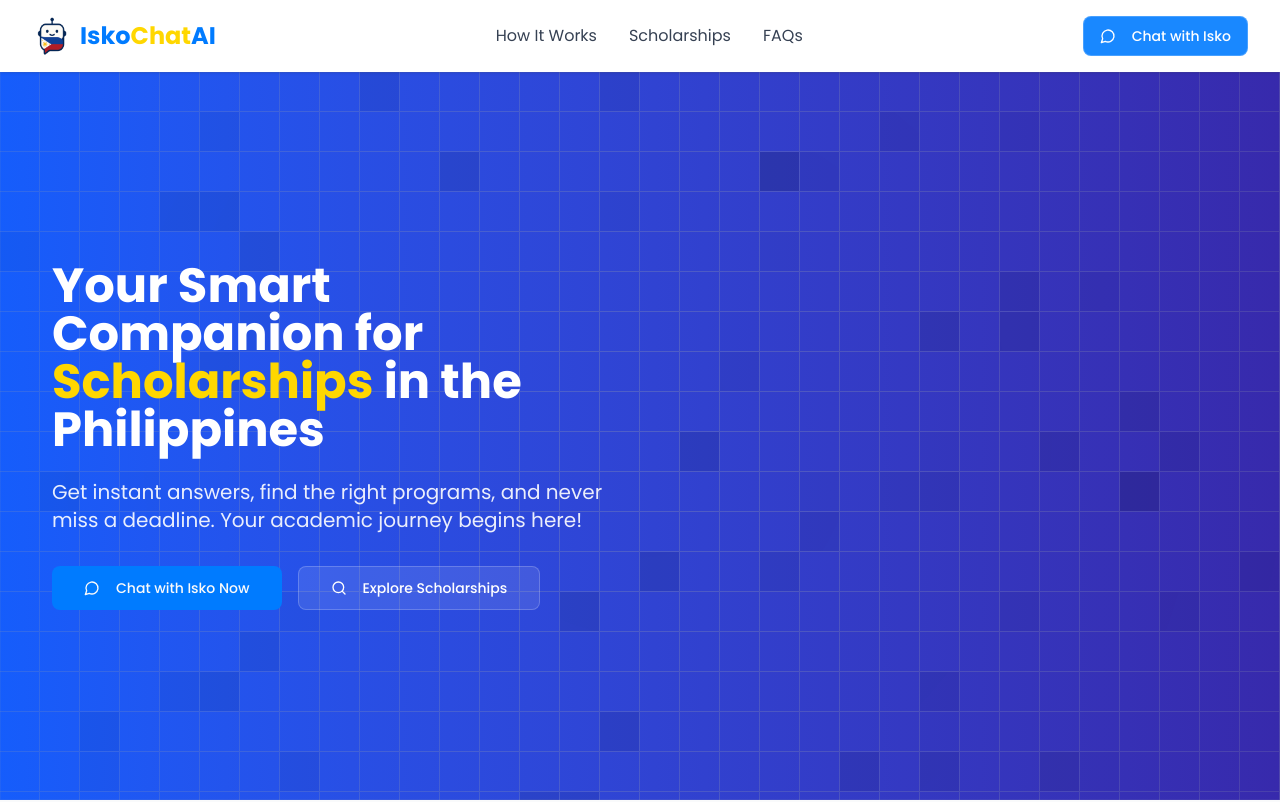
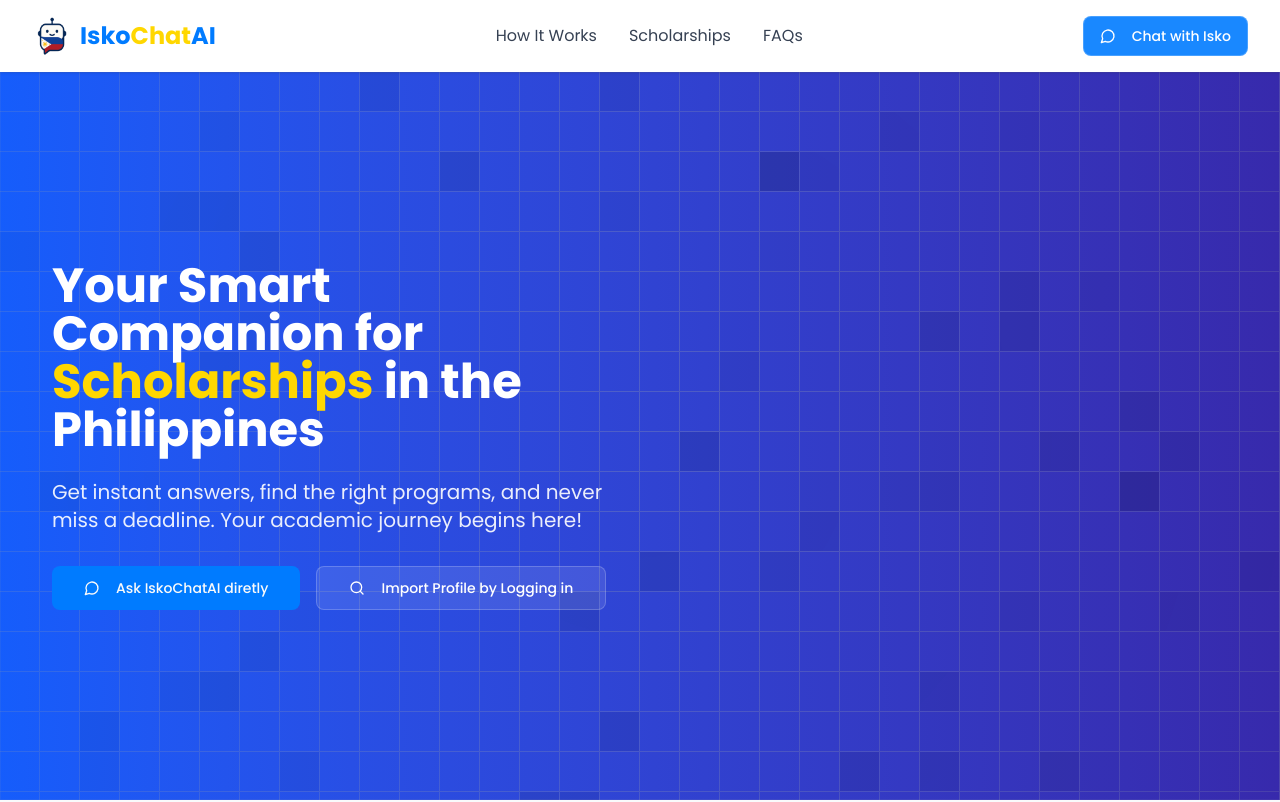
Before and after one commit to DavidBatoDev/iskochatai, a Next.js app: page / in a window 1280 px wide. Shown: the top 802 px of the page. Built offline with nearby package versions, Linux system fonts and the light colour scheme.

Commit message:
feat: update Hero component button labels for clarity

```diff
--- a/src/components/Hero.tsx
+++ b/src/components/Hero.tsx
@@ -40,17 +40,19 @@ const Hero = () => {
               <Link href={"/chat"} className="w-full sm:w-auto">
                 <Button size="lg" className="w-full">
                   <MessageCircle className="w-5 h-5 mr-2" />
-                  Chat with Isko Now
+                  Ask IskoChatAI diretly
                 </Button>
               </Link>
+              <Link href={"/Login"} className="w-full sm:w-auto">
               <Button
                 variant="outline"
                 className="bg-white/10 text-white border-white/20 hover:bg-white/20 transition-transform duration-300 ease-in-out hover:scale-105 w-full sm:w-auto"
                 size="lg"
               >
                 <Search className="w-5 h-5 mr-2" />
-                Explore Scholarships
+                Import Profile by Logging in
               </Button>
+              </Link>
             </div>
           </div>
           <div className="hidden md:block relative animate-fade-in">
```
